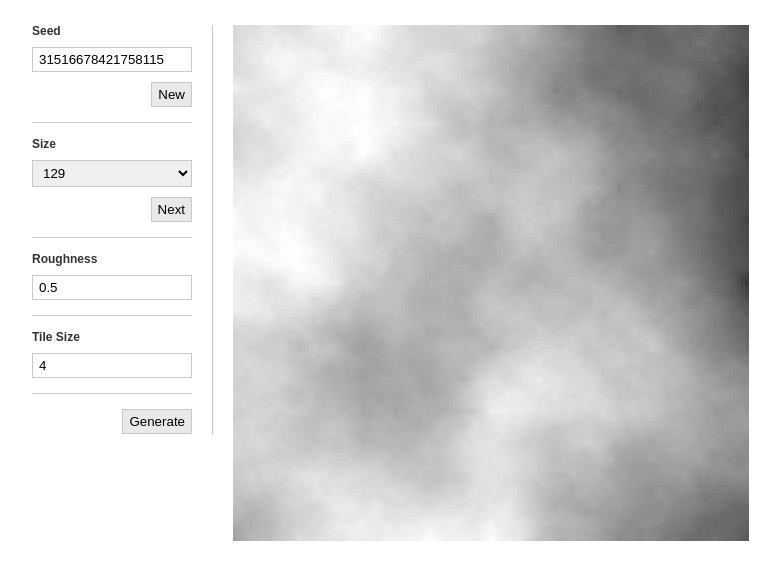
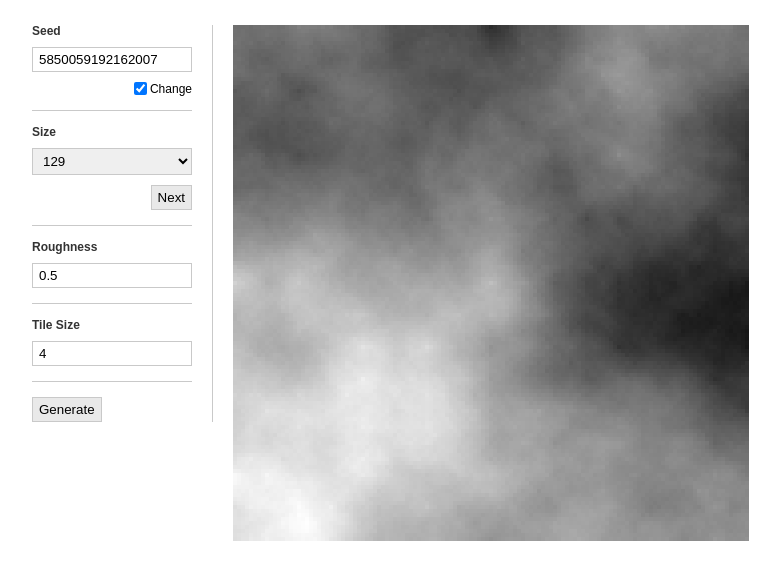
Before and after one commit to ManOfJam/heightmap-generator, a plain HTML site: page index.html in a window 1280 px wide. Shown: the whole page, without its empty margins (18-798 px from the left). Drawn offline with Linux system fonts and the light colour scheme.

Commit message:
Added seed change checkbox, changed divs to fieldsets

```diff
--- a/index.html
+++ b/index.html
@@ -8,46 +8,41 @@
 	</head>
 	<body>
 		<div id="controls">
-			<div>
-				<label for="seed">Seed</label>
+			<fieldset>
+				<legend>Seed</legend>
 				<input type="number" id="seed">
-				<div class="button-wrap">
-					<button id="new">New</button>
+				<div class="input-related">
+					<input type="checkbox" id="change" checked>
+					<label for="change">Change</label>
 				</div>
-			</div>
-			<div>
-				<label for="size">Size</label>
+			</fieldset>
+			<fieldset>
+				<legend>Size</legend>
 				<select id="size"></select>
-				<div class="button-wrap">
+				<div class="input-related">
 					<button id="next">Next</button>
 				</div>
-			</div>
-			<div>
-				<label for="roughness">Roughness</label>
+			</fieldset>
+			<fieldset>
+				<legend>Roughness</legend>
 				<input type="number" id="roughness" value="0.5" min="0" step="0.1">
-			</div>
-			<div>
-				<label for="tile-size">Tile Size</label>
+			</fieldset>
+			<fieldset>
+				<legend>Tile Size</legend>
 				<input type="number" id="tile-size" value="4" min="0">
-			</div>
-			<div class="button-wrap">
-				<button id="generate">Generate</button>
-			</div>
+			</fieldset>
+			<button id="generate">Generate</button>
 		</div>
 		<canvas id="heightmap"></canvas>
 		<script src="script/heightmap.js"></script>
 		<script>
 			const seedInput = document.getElementById("seed");
-			const newButton = document.getElementById("new");
+			const changeCheck = document.getElementById("change");
 			const sizeInput = document.getElementById("size");
 			const nextButton = document.getElementById("next");
 			const roughnessInput = document.getElementById("roughness");
 			const tileSizeInput = document.getElementById("tile-size");
 			const generateButton = document.getElementById("generate");
-
-			const newSeed = function() {
-				seedInput.value = Math.random().toString().substring(2);
-			};
 
 			const powersOfTwo = (function* () {
 				let n = 1;
@@ -61,6 +56,9 @@
 			};
 
 			const generate = function() {
+				if(changeCheck.checked)
+					seedInput.value = Math.random().toString().substring(2);
+
 				Heightmap.draw("heightmap", Heightmap.create(sizeInput.value, roughnessInput.value, seedInput.value), tileSizeInput.value);
 			};
 
@@ -69,12 +67,10 @@
 				addSize();
 
 			nextButton.addEventListener("click", addSize);
-			newButton.addEventListener("click", newSeed);
 			generateButton.addEventListener("click", generate);
 
 			sizeInput.childNodes[6].setAttribute("selected", true);
 
-			newSeed();
 			generate();
 		</script>
 	</body>
--- a/style/app.css
+++ b/style/app.css
@@ -6,11 +6,27 @@ body {
 	margin: 25px 0 0 50px;
 }
 
-label {
+fieldset {
+	border: none;
+	margin: 0;
+	padding: 0;
+}
+
+fieldset:not(:last-child) {
+	border-bottom: 1px solid #c9c9c9;
+	margin-bottom: 15px;
+	padding-bottom: 15px;
+}
+
+legend {
 	color: #333;
-	display: inline-block;
 	font-weight: bold;
 	margin-bottom: 10px;
+	padding: 0;
+}
+
+label {
+	cursor: pointer;
 }
 
 input, select {
@@ -20,6 +36,13 @@ input, select {
 	width: 100%;
 }
 
+input[type="checkbox"] {
+	cursor: pointer;
+	margin: 0;
+	vertical-align: bottom;
+	width: initial;
+}
+
 button {
 	background-color: #e9e9e9;
 	border: 1px solid #c9c9c9;
@@ -27,10 +50,9 @@ button {
 	padding: 4px 6px;
 }
 
-.button-wrap {
-	display: flex;
-	justify-content: flex-end;
+.input-related {
 	margin-top: 10px;
+	text-align: right;
 }
 
 #controls {
@@ -39,9 +61,3 @@ button {
 	padding-right: 20px;
 	width: 160px;
 }
-
-#controls > div:not(:last-child) {
-	border-bottom: 1px solid #c9c9c9;
-	margin-bottom: 15px;
-	padding-bottom: 15px;
-}
```
